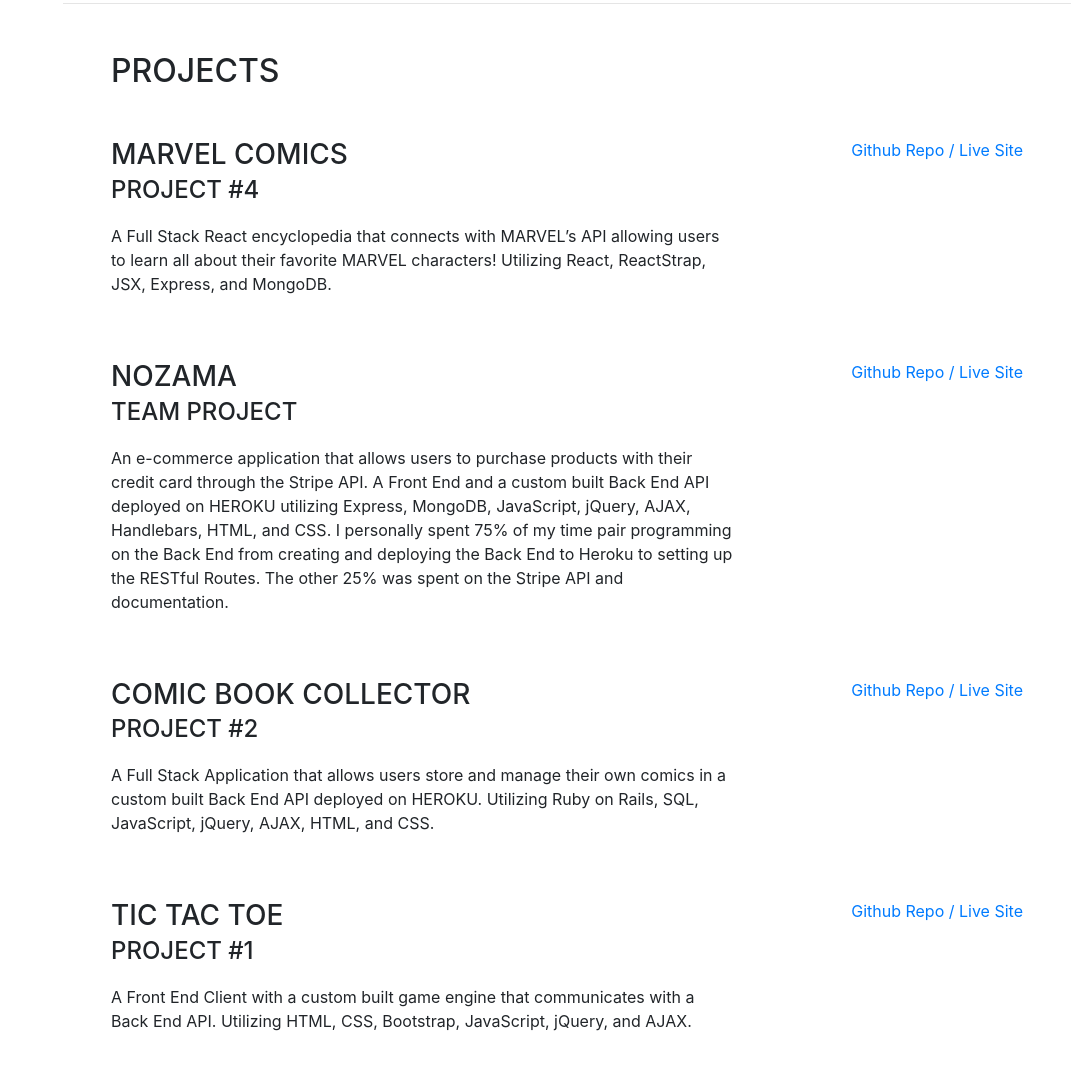
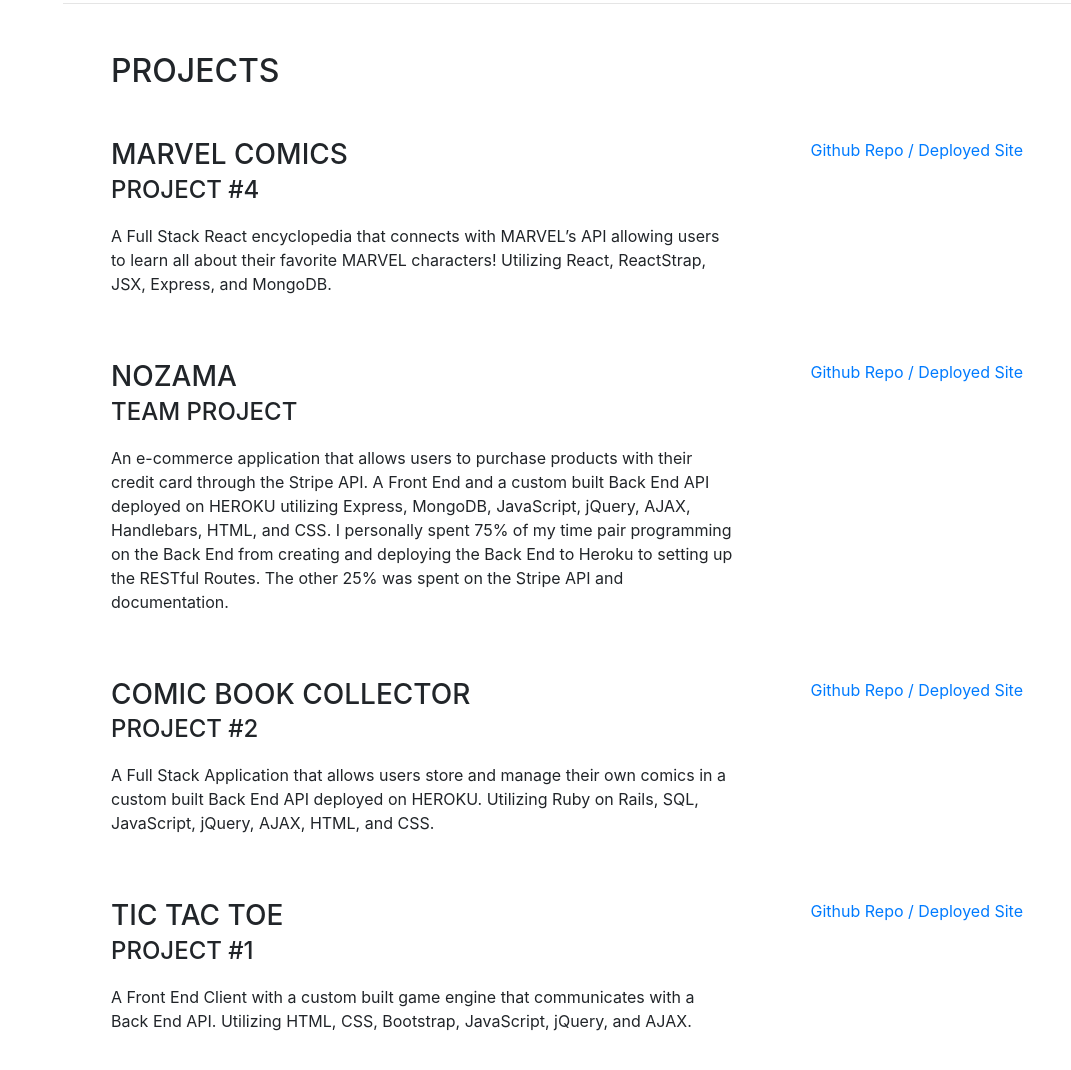
Before and after one commit to LightCloud36/lightcloud36.github.io, a website with bundled scripts: page index.html in a window 1280 px wide. Shown: the part 1597-2667 px from the top of the page, without its empty margins (209-1280 px from the left). Built offline with nearby package versions, Linux system fonts and the light colour scheme; a web font is replaced by a local one.

Commit message:
changed live site to deployed site in the projects section

```diff
--- a/index.html
+++ b/index.html
@@ -181,7 +181,7 @@
                 <span class="text-primary">Github Repo </span>
               </a>
               <a href="https://lightcloud36.github.io/marvel-comics" target="_blank">
-                <span class="text-primary">/ Live Site</span>
+                <span class="text-primary">/ Deployed Site</span>
               </a>
             </div>
           </div>
@@ -199,7 +199,7 @@
                 <span class="text-primary">Github Repo</span>
               </a>
               <a href="https://ga-wdi-boston-front-and-center.github.io/project-3-front-end" target="_blank">
-                <span class="text-primary">/ Live Site</span>
+                <span class="text-primary">/ Deployed Site</span>
               </a>
             </div>
           </div>
@@ -216,7 +216,7 @@
                 <span class="text-primary">Github Repo</span>
               </a>
               <a href="https://lightcloud36.github.io/Comic-Collection-Client" target="_blank">
-                <span class="text-primary">/ Live Site</span>
+                <span class="text-primary">/ Deployed Site</span>
               </a>
             </div>
           </div>
@@ -232,7 +232,7 @@
                 <span class="text-primary">Github Repo</span>
               </a>
               <a href="https://lightcloud36.github.io/TicTacToe-client" target="_blank">
-                <span class="text-primary">/ Live Site</span>
+                <span class="text-primary">/ Deployed Site</span>
               </a>
             </div>
           </div>
```
